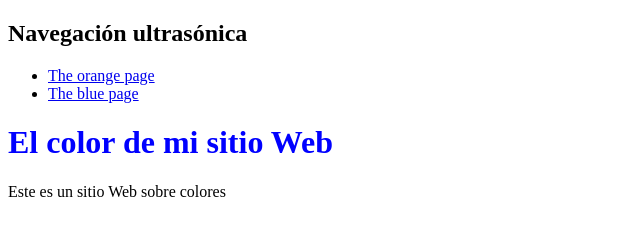
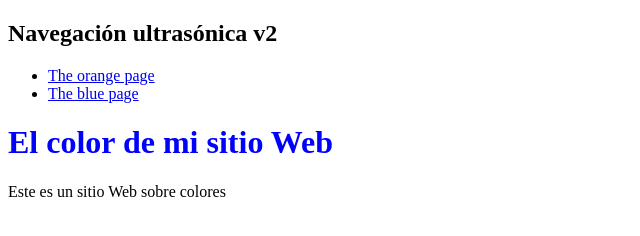
Before and after one commit to OscarM2001/PracticaGit, a plain HTML site: page index.html in a window 1280 px wide. Shown: the full height of the page, 0-640 px from the left. Drawn offline with Linux system fonts and the light colour scheme.

Commit message:
Cambio de Titulo

```diff
--- a/index.html
+++ b/index.html
@@ -7,7 +7,7 @@
     <meta name='viewport' content='width=device-width, initial-scale=1'>
 <script async src='/cdn-cgi/bm/cv/669835187/api.js'></script></head>
 <body>
-    <h2>Navegación ultrasónica</h2>
+    <h2>Navegación ultrasónica v2 </h2>
     <ul>
         <li>
             <a href="orange.html">The orange page</a>
```
